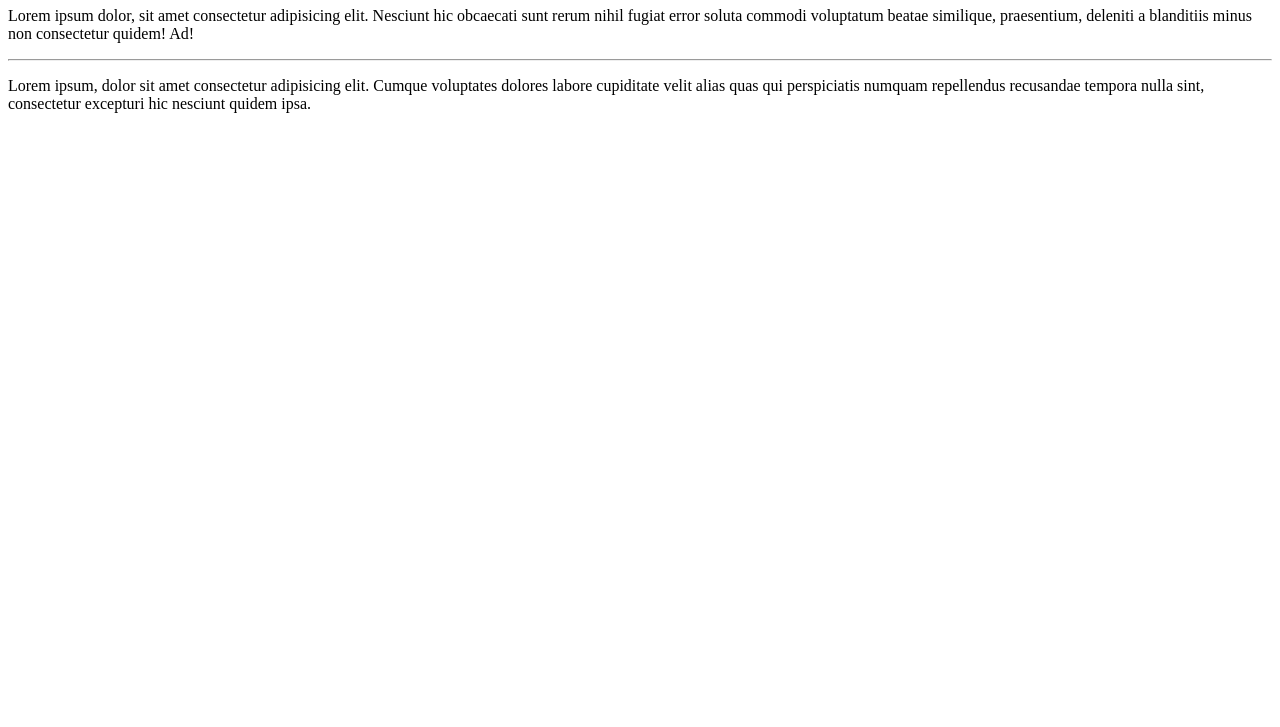
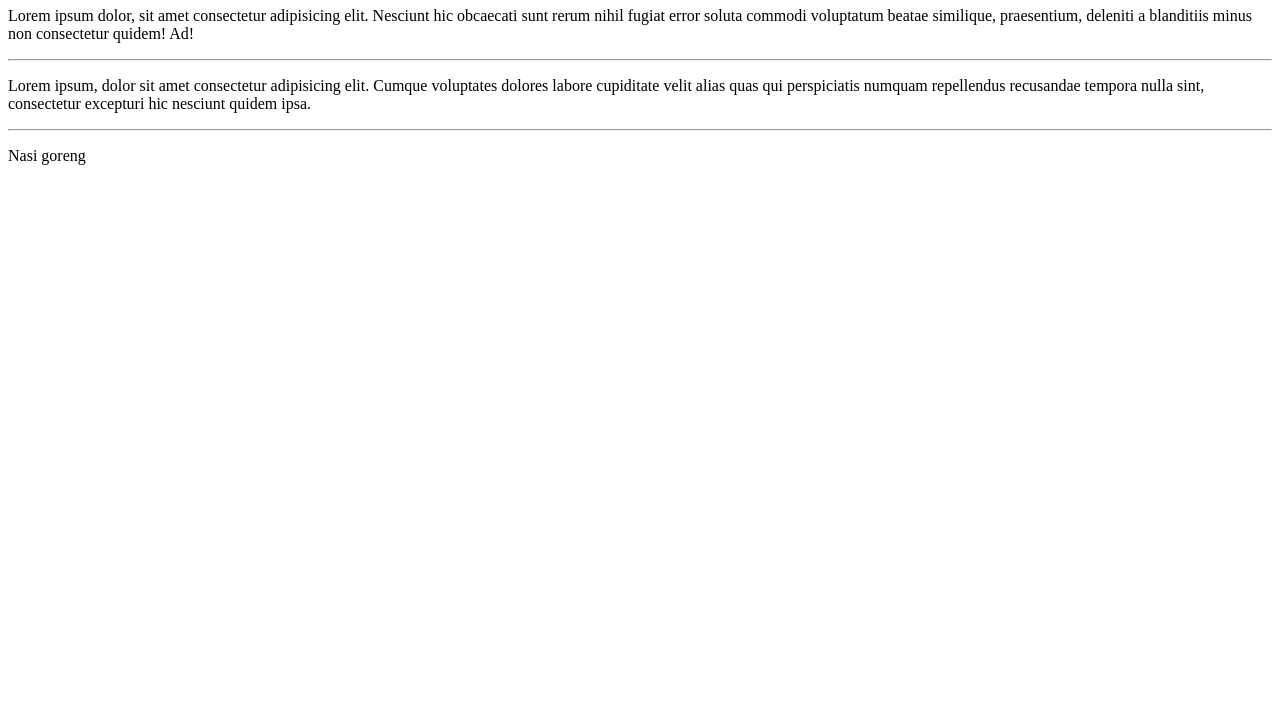
Before and after one commit to Littlestar2104/belajargit, a plain HTML site: page index.html in a window 1280 px wide. Shown: the part 73-800 px from the top of the page. Drawn offline with Linux system fonts and the light colour scheme.

Commit message:
menambahkan paragraf nasi goreng di html

```diff
--- a/index.html
+++ b/index.html
@@ -16,5 +16,7 @@
     <p>Lorem ipsum dolor, sit amet consectetur adipisicing elit. Nesciunt hic obcaecati sunt rerum nihil fugiat error soluta commodi voluptatum beatae similique, praesentium, deleniti a blanditiis minus non consectetur quidem! Ad!</p>
     <hr>
     <p>Lorem ipsum, dolor sit amet consectetur adipisicing elit. Cumque voluptates dolores labore cupiditate velit alias quas qui perspiciatis numquam repellendus recusandae tempora nulla sint, consectetur excepturi hic nesciunt quidem ipsa.</p>
+    <hr>
+    <p>Nasi goreng</p>
 </body>
 </html>
```
Also changed, not shown: 1 other file.
